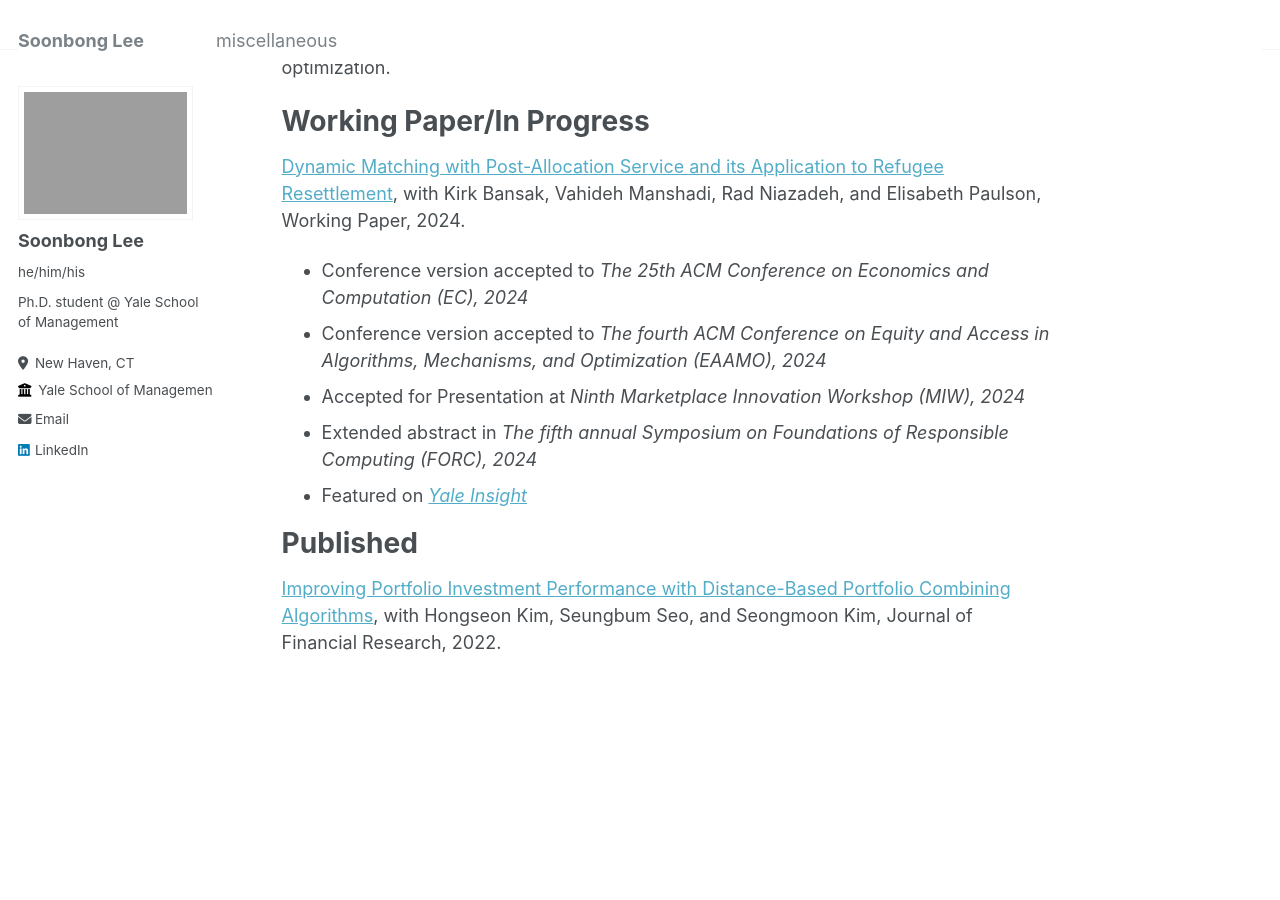
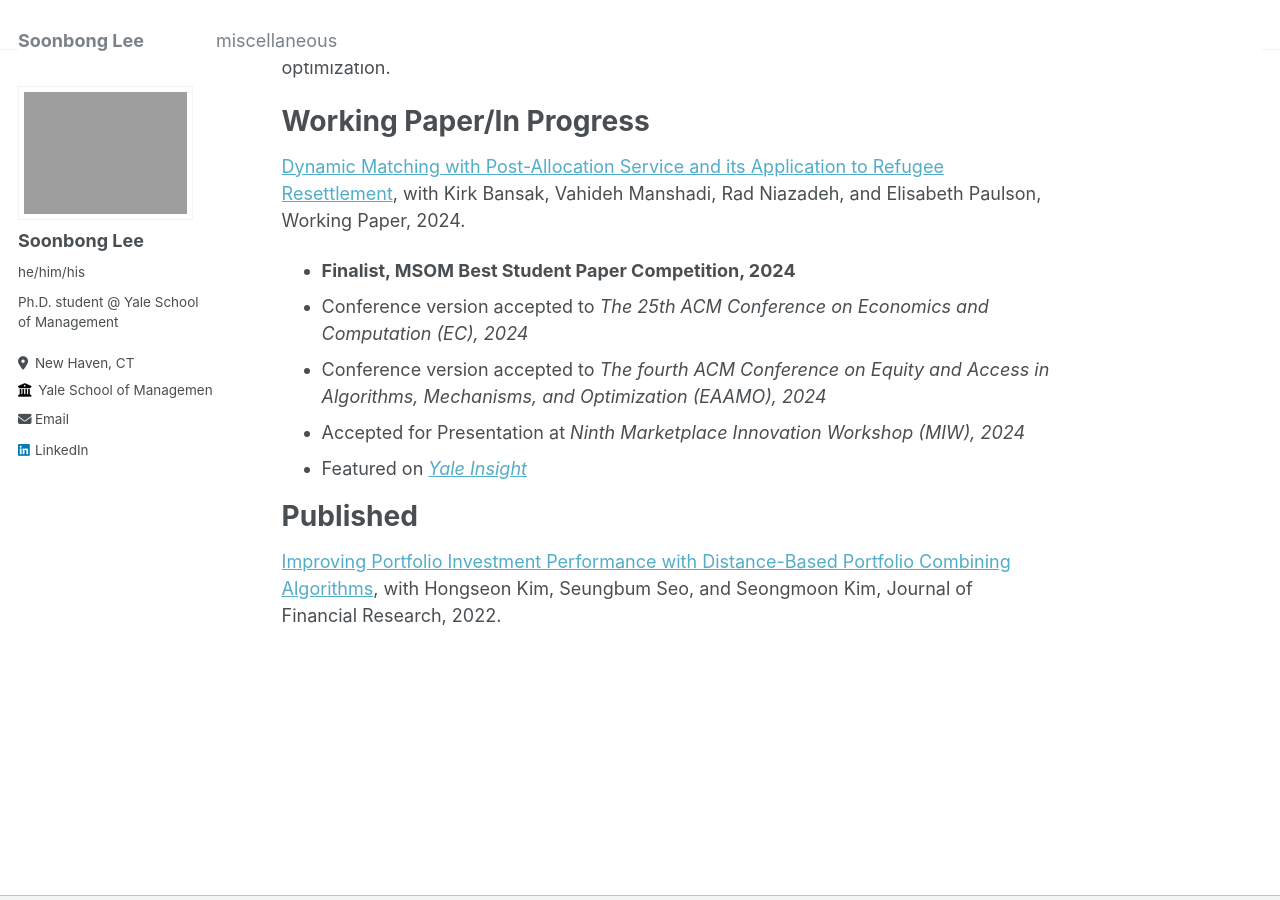
Before and after one commit to soonbong-lee/soonbong-lee.github.io, a Jekyll site: the page built from _pages/about.md, in a window 1280 px wide and 900 px high, scrolled down 352 px. Built offline with Jekyll 4.4.1, drawn with Linux system fonts in a browser that asks for light colours.

Commit message:
Update about.md

```diff
--- a/_pages/about.md
+++ b/_pages/about.md
@@ -18,11 +18,10 @@ Prior to joining Yale, I earned my B.B.A. and B.S. in Applied Statistics, follow
 Working Paper/In Progress
 ======
 [Dynamic Matching with Post-Allocation Service and its Application to Refugee Resettlement](https://papers.ssrn.com/sol3/papers.cfm?abstract_id=4748762), with Kirk Bansak, Vahideh Manshadi, Rad Niazadeh, and Elisabeth Paulson, Working Paper, 2024.
-
+- **Finalist, MSOM Best Student Paper Competition, 2024**
 - Conference version accepted to *The 25th ACM Conference on Economics and Computation (EC), 2024*
 - Conference version accepted to *The fourth ACM Conference on Equity and Access in Algorithms, Mechanisms, and Optimization (EAAMO), 2024*
 - Accepted for Presentation at *Ninth Marketplace Innovation Workshop (MIW), 2024*
-- Extended abstract in *The fifth annual Symposium on Foundations of Responsible Computing (FORC), 2024*
 - Featured on [*Yale Insight*](https://insights.som.yale.edu/insights/using-operations-research-to-improve-the-refugee-resettlement-process)
 
 Published
```
